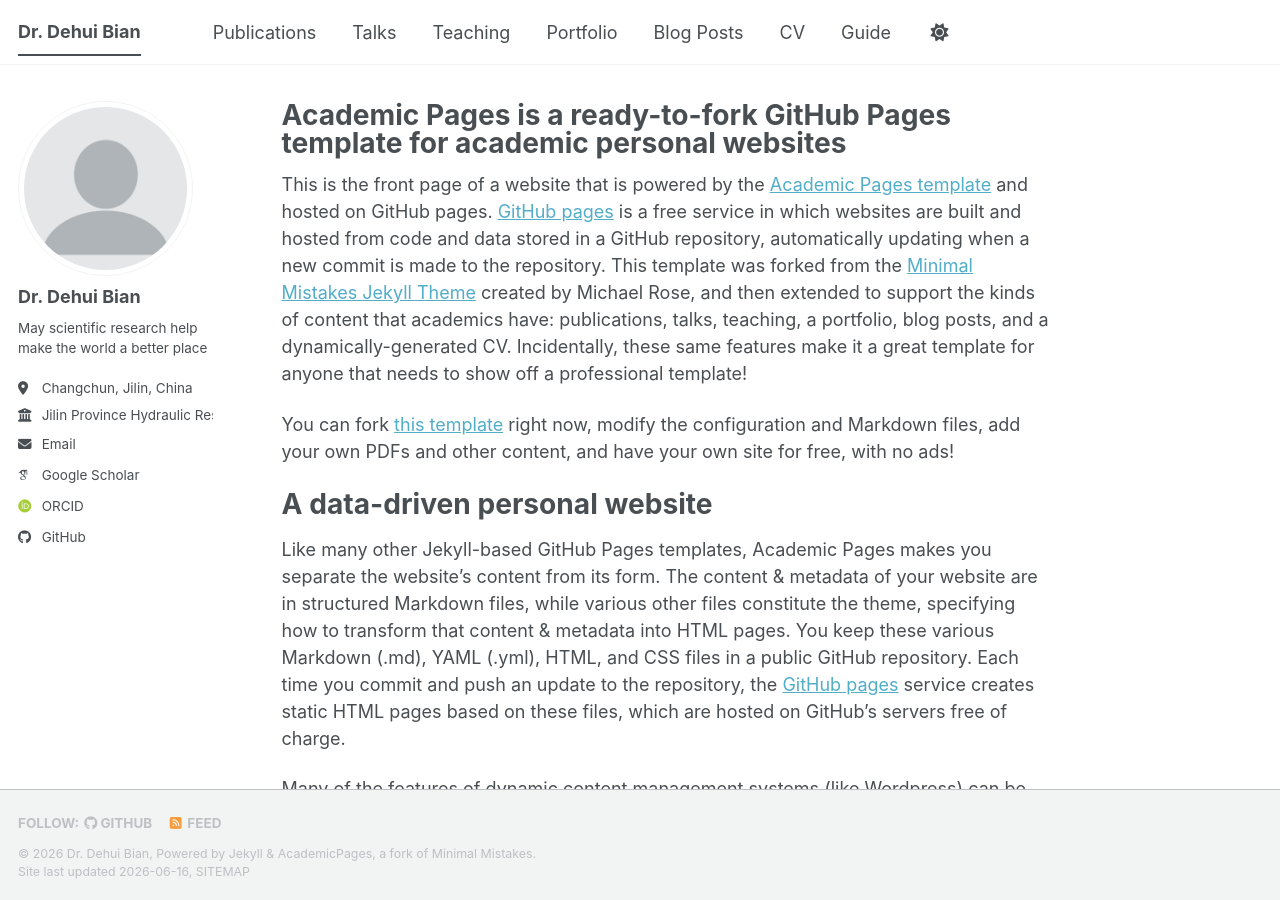
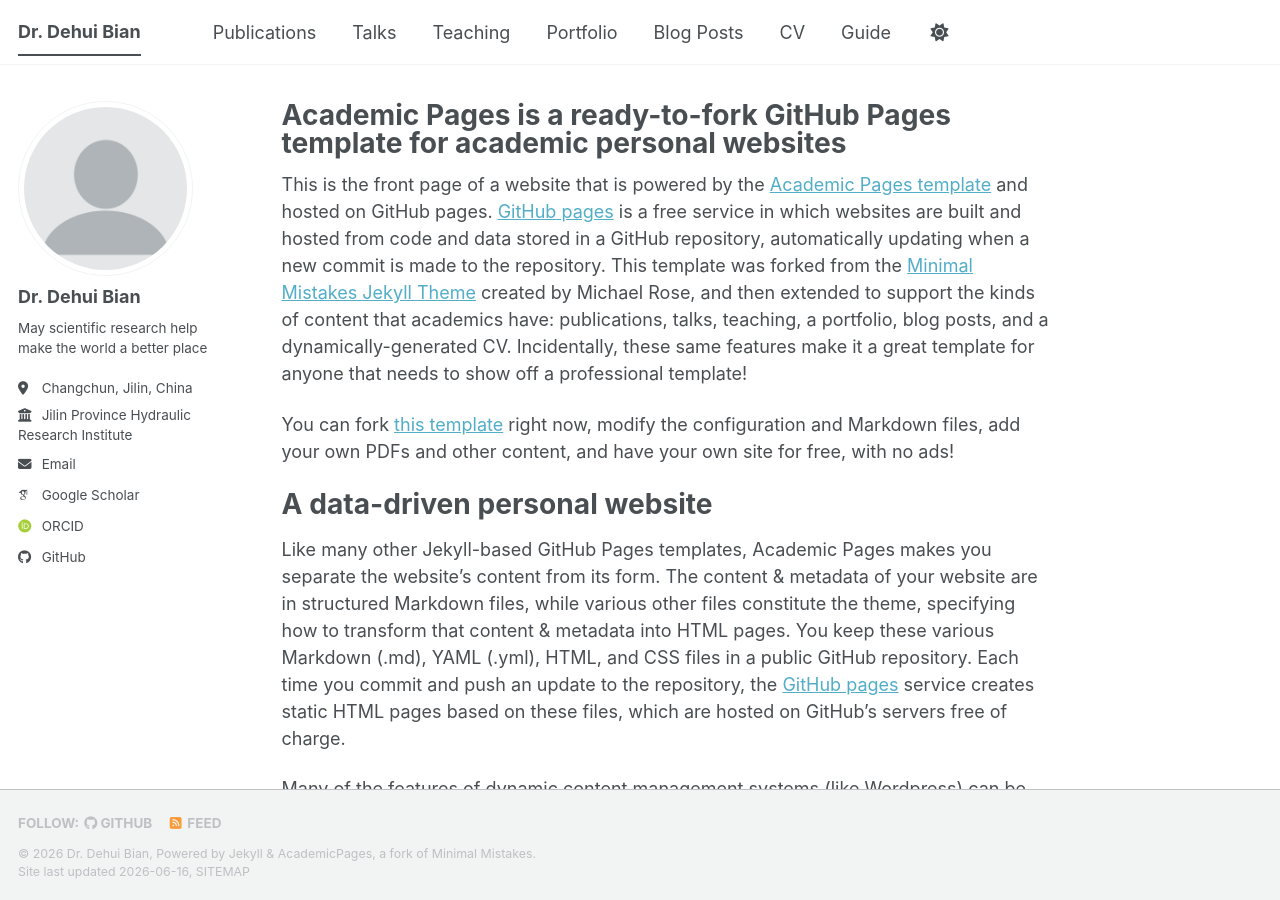
Before and after one commit to DehuiBian/dehuibian.github.io, a Jekyll site: the page built from _pages/about.md, in a window 1280 px wide and 900 px high. Built offline with Jekyll 4.4.1, drawn with Linux system fonts in a browser that asks for light colours; some web fonts are replaced; a script bundle is joined from its source files by our own code; library files that are not in the unit come from our copies.

```diff
--- a/_config.yml
+++ b/_config.yml
@@ -28,8 +28,7 @@ author:
   pronouns         : # example: "he/his"
   bio              : "May scientific research help make the world a better place"
   location         : "Changchun, Jilin, China"
-  employer         : "Jilin Province Hydraulic
-  Research Institute"
+  employer         : "Jilin Province Hydraulic<br>Research Institute"
   uri              : # URL
   email            : "dehui@mail.bnu.edu.cn"
 
```
